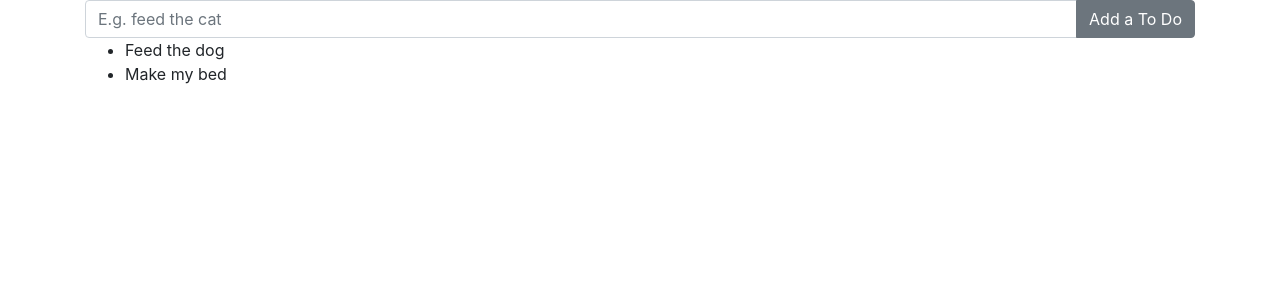
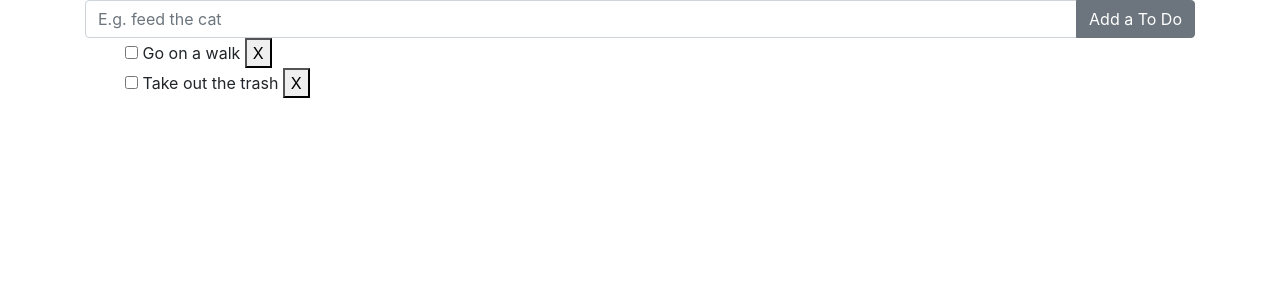
Before and after one commit to brandnpatterson/vue-review, a Vue app: page / in a window 1280 px wide. Shown: the top 300 px of the page. Built offline with nearby package versions, Linux system fonts and the light colour scheme.

Commit message:
use component for item

```diff
--- a/public/index.html
+++ b/public/index.html
@@ -5,6 +5,7 @@
     <meta name="viewport" content="width=device-width, initial-scale=1, shrink-to-fit=no">
     <meta http-equiv="X-UA-Compatible" content="ie=edge" />
     <link rel="stylesheet" href="https://maxcdn.bootstrapcdn.com/bootstrap/4.0.0/css/bootstrap.min.css" integrity="sha384-Gn5384xqQ1aoWXA+058RXPxPg6fy4IWvTNh0E263XmFcJlSAwiGgFAW/dAiS6JXm" crossorigin="anonymous">
+    <link rel="stylesheet" href="style.css">
     <title>Vue</title>
   </head>
   <body>
--- /dev/null
+++ b/public/style.css
@@ -0,0 +1,3 @@
+li {
+  list-style-type: none;
+}
--- a/src/components/ToDoForm.vue
+++ b/src/components/ToDoForm.vue
@@ -18,29 +18,38 @@
       </div>
       <div class="input-group">
         <ul>
-          <li v-for="(todo, index) in todos">{{ todo.text }}</li>
+          <ToDoItem
+            v-for="(todo, index) in todos"
+            :todo="todo"
+            :key="todo.id"
+          />
         </ul>
       </div>
     </div>
   </form>
 </template>
 <script>
+import ToDoItem from './ToDoItem.vue';
+
 export default {
+  components: {
+    ToDoItem
+  },
   data() {
     return {
-      newTodoText: '',
       todos: [
         {
           id: 1,
-          text: 'Feed the dog',
+          text: 'Go on a walk',
           completed: true
         },
         {
           id: 2,
-          text: 'Make my bed',
+          text: 'Take out the trash',
           completed: false
         }
       ],
+      newTodoText: '',
       newId: 3
     };
   },
--- /dev/null
+++ b/src/components/ToDoItem.vue
@@ -0,0 +1,12 @@
+<template>
+  <li>
+    <input type="checkbox" />
+    {{ todo.text }}
+    <button type="button">X</button>
+  </li>
+</template>
+<script>
+export default {
+  props: ['todo']
+};
+</script>
--- a/webpack.config.js
+++ b/webpack.config.js
@@ -9,7 +9,7 @@ module.exports = {
     hot: true,
     overlay: true
   },
-  entry: ['./src/app.js'],
+  entry: ['./src/index.js'],
   output: {
     path: path.resolve(__dirname, 'public')
   },
```
Also changed, not shown: src/index.js (renamed from src/app.js).
